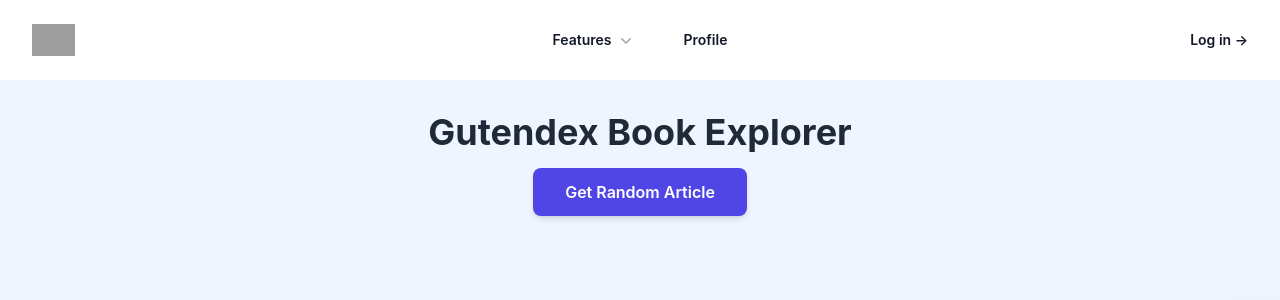
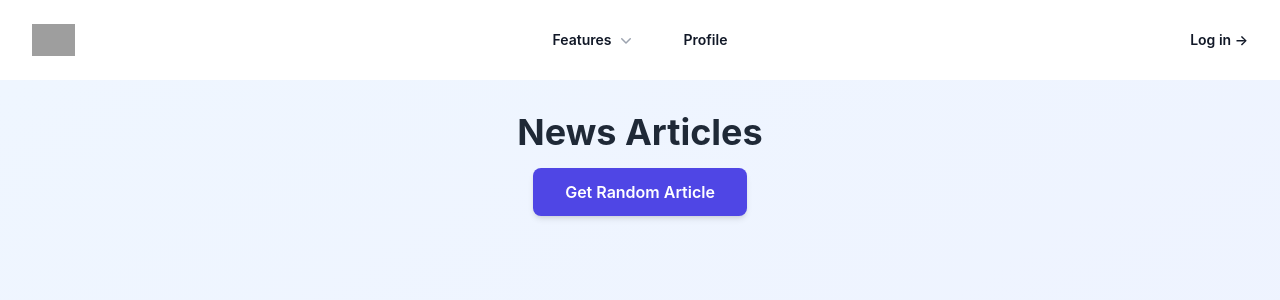
Before and after one commit to kesh2072/AnkiHelper-Project, a React (Create React App) app in the folder frontend/: page /article in a window 1280 px wide. Shown: the top 300 px of the page. Built offline with nearby package versions, Linux system fonts and the light colour scheme; grey boxes are pictures that could not be loaded.

Commit message:
updated title for news articles

```diff
--- a/frontend/src/pages/Article.js
+++ b/frontend/src/pages/Article.js
@@ -46,7 +46,7 @@ function Article() {
     <div className="max-w-7xl mx-auto">
       <div className="text-center mb-8">
         <h1 className="text-4xl font-bold text-gray-800 mb-4">
-          Gutendex Book Explorer
+          News Articles
         </h1>
         <button
           className="bg-indigo-600 hover:bg-indigo-700 text-white font-semibold py-3 px-8 rounded-lg shadow-md transition-colors duration-200"
```
